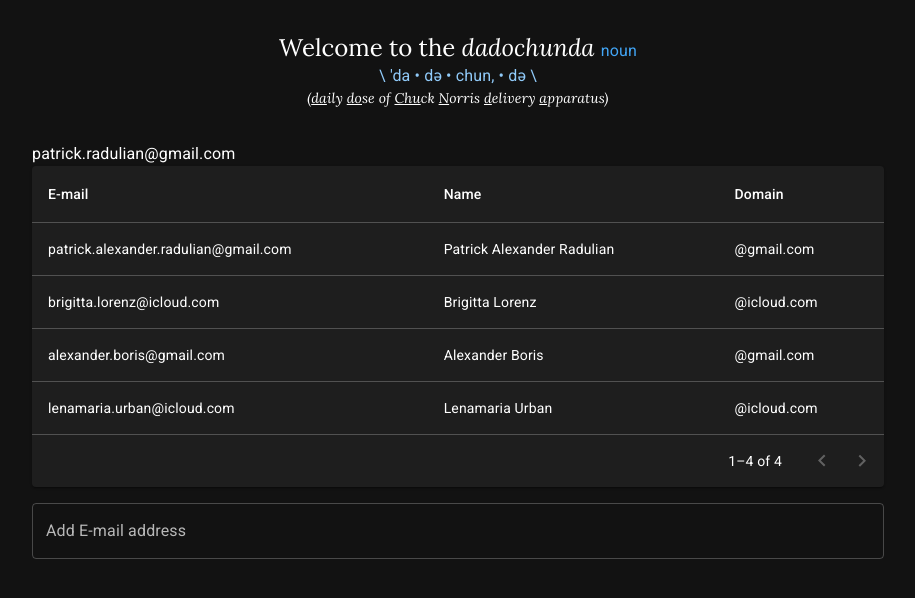
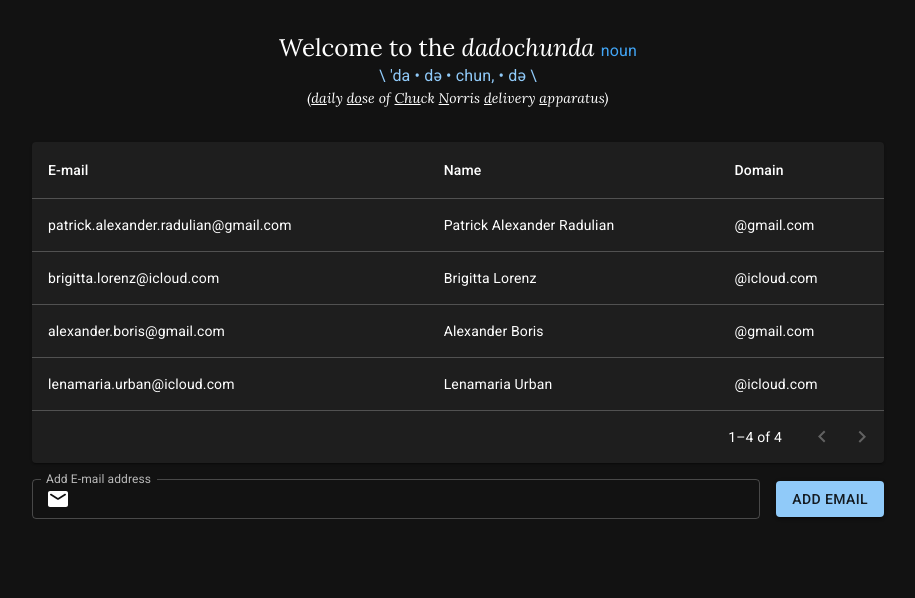
Before and after one commit to patrick-radulian/chuck-norris-challenge, a React (Create React App) app: page / in a window 1280 px wide. Shown: the top 598 px of the page, without its empty margins (182-1097 px from the left). Built offline with nearby package versions, Linux system fonts and the light colour scheme.

Commit message:
Implement controlled email input field

```diff
--- a/src/App.tsx
+++ b/src/App.tsx
@@ -1,10 +1,11 @@
-import { Container, TextField, Typography } from '@mui/material';
+import { Button, Container, Grid, InputAdornment, TextField, Typography } from '@mui/material';
 import { blue } from '@mui/material/colors';
 import { Box } from '@mui/system';
 import EmailTable, { TableEntry } from 'components/data-table/email-table';
 import { AppGlobalContext, GlobalContext, useGlobalContext } from 'context/global-context';
 import React from 'react';
 import './App.css';
+import EmailRoundedIcon from '@mui/icons-material/EmailRounded';
 
 
 
@@ -23,6 +24,8 @@ function App() {
 
     const appContext: GlobalContext = {emails, setEmails, emailInputValue, setEmailInputValue}
 
+    const handleChange = (event: React.ChangeEvent<HTMLInputElement>) => setEmailInputValue(event.target.value);
+
     return (
         <AppGlobalContext.Provider value={appContext}>
             <Container maxWidth="md">
@@ -32,11 +35,16 @@ function App() {
                     <Typography align='center' variant='subtitle2' fontFamily="Lora" fontWeight={300}><em>(<u>da</u>ily <u>do</u>se of <u>Chu</u>ck <u>N</u>orris <u>d</u>elivery <u>a</u>pparatus)</em></Typography>
                 </Box>
 
-                <Typography>{emails.toString()}</Typography>
-
                 <EmailTable tableData={tableData}/>
 
-                <TextField label="Add E-mail address" value={emailInputValue} fullWidth/>
+                <Grid container alignItems="center" spacing={2}>
+                    <Grid item flexGrow={1}>
+                        <TextField size='small' label="Add E-mail address" value={emailInputValue} onChange={handleChange} fullWidth InputProps={{startAdornment: (<InputAdornment position='start'><EmailRoundedIcon/></InputAdornment>)}}/>
+                    </Grid>
+                    <Grid item flexShrink={0}>
+                        <Button variant="contained">Add Email</Button>
+                    </Grid>
+                </Grid>
             </Container>
         </AppGlobalContext.Provider>
     );
```
